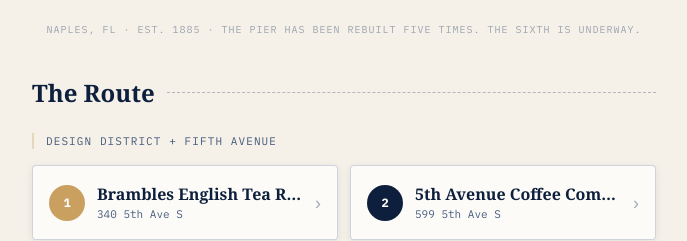
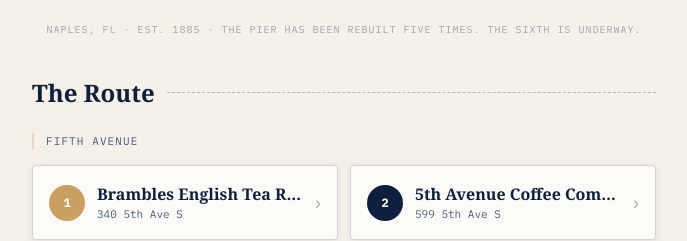
Before and after one commit to juanitok94/naples-pass, a Next.js app: page / in a window 1280 px wide. Shown: the part 900-1141 px from the top of the page, without its empty margins (296-983 px from the left). Built offline with nearby package versions, Linux system fonts and the light colour scheme; a web font is replaced by a local one.

Commit message:
fix: remove stale design district label

```diff
--- a/src/app/page.tsx
+++ b/src/app/page.tsx
@@ -99,7 +99,7 @@
 
         {/* Fifth Avenue stops */}
         <p className="font-mono text-[11px] tracking-widest text-[#1a3560] opacity-80 uppercase mb-4 border-l-2 border-[#c9a060]/40 pl-3">
-          Design District + Fifth Avenue
+          Fifth Avenue
         </p>
 
         <div className="grid grid-cols-1 md:grid-cols-2 gap-3 mb-4">
```
